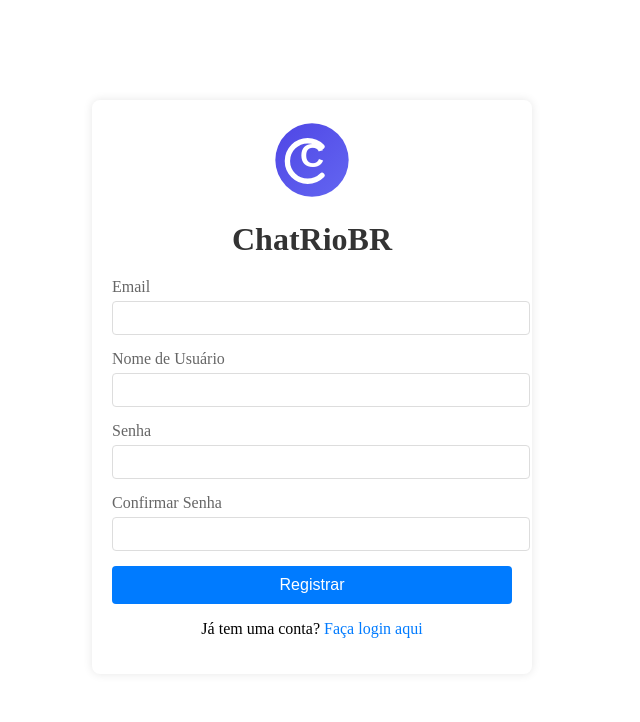
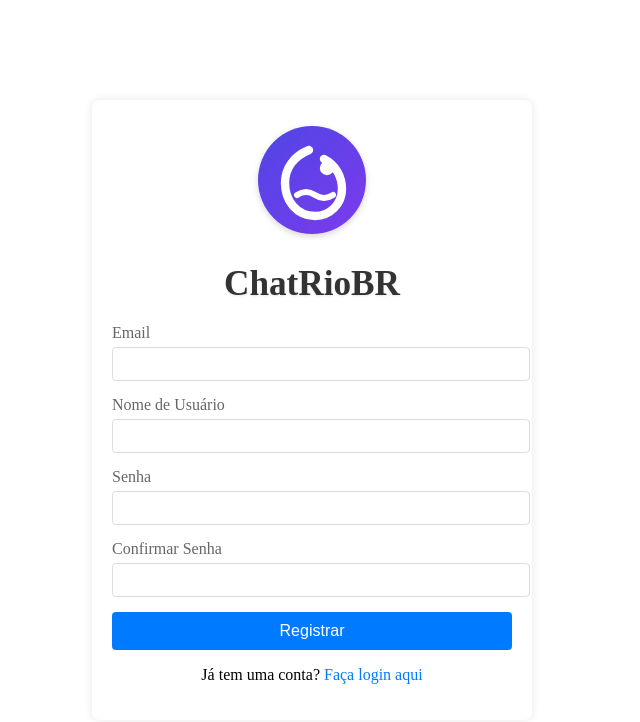
Before and after one commit to srluiiz666/chatriobr, a website: page frontend/register.html in a window 1280 px wide. Shown: the whole page, without its empty margins (328-968 px from the left). Drawn offline with Linux system fonts and the light colour scheme.

Commit message:
Adiciona novas logos e melhora a interface visual do ChatRioBR

```diff
--- a/frontend/register.html
+++ b/frontend/register.html
@@ -5,11 +5,32 @@
     <meta name="viewport" content="width=device-width, initial-scale=1.0">
     <title>ChatRioBR - Registro</title>
     <link rel="stylesheet" href="css/styles.css">
+    <style>
+        .logo-container {
+            display: flex;
+            justify-content: center;
+            margin-bottom: 1rem;
+        }
+        .logo {
+            width: 120px;
+            height: 120px;
+            transition: transform 0.3s ease;
+        }
+        .logo:hover {
+            transform: scale(1.05);
+        }
+        h1 {
+            color: #4F46E5;
+            font-size: 2.2rem;
+            margin-bottom: 1.5rem;
+            text-shadow: 0 1px 2px rgba(0,0,0,0.1);
+        }
+    </style>
 </head>
 <body>
     <div class="login-container">
         <div class="logo-container">
-            <img src="assets/images/logo.svg" alt="ChatRioBR Logo" class="logo">
+            <img src="assets/images/new-logo.svg" alt="ChatRioBR Logo" class="logo">
         </div>
         <h1>ChatRioBR</h1>
         <form id="registerForm">
```
Also changed, not shown: frontend/admin.html (+17 -2 lines), frontend/chat.html (+16 -2 lines), frontend/login.html (+22 -1 lines), frontend/assets/images/header-logo.svg (added), frontend/assets/images/new-logo.svg (added).
